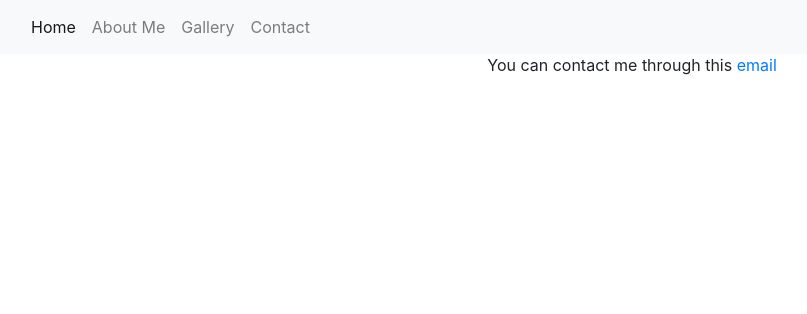
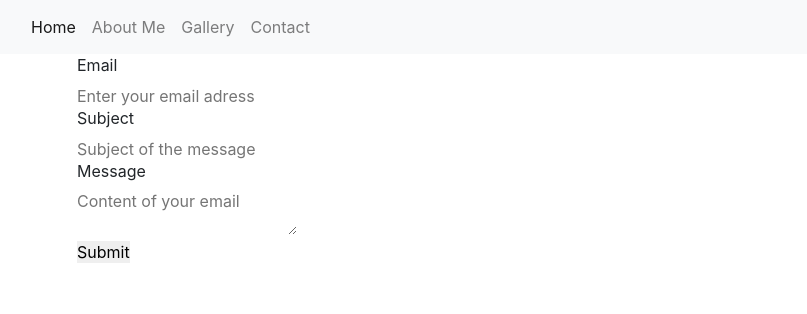
Before and after one commit to sephooko/catCloud, a Flask app: page /contact in a window 1280 px wide. Shown: the top 314 px of the page, without its empty margins (8-815 px from the left). Run offline with Flask 2, Linux system fonts and the light colour scheme; some libraries are stand-ins or nearby versions.

Commit message:
copied mail

```diff
--- a/app.py
+++ b/app.py
@@ -1,9 +1,22 @@
-from flask import Flask, abort, make_response
-from flask import render_template
+from flask import Flask, abort, make_response, request, redirect, render_template, url_for
 from flask_mail import Mail, Message
-from flask import url_for
+import os
+
 
 app = Flask(__name__, template_folder='templates', static_url_path='', static_folder='static')
+
+
+app.config['MAIL_SERVER'] = 'smtp.mailtrap.io'
+app.config['MAIL_PORT'] = 2525
+app.config['MAIL_USERNAME'] = '6b4e162fafe974'
+app.config['MAIL_PASSWORD'] = 'bbca71a7fc7f07'
+app.config['MAIL_USE_TLS'] = True
+app.config['MAIL_USE_SSL'] = False
+app.config['MAIL_DEFAULT_SUBJECT'] = '<Hello from the other side!>'
+secretKey = os.urandom(16)
+app.config['SECRET_KEY'] = 'secretKey'
+
+mail = Mail(app)
 
 
 @app.route('/index')
@@ -25,6 +38,15 @@ def contact():
 @app.route('/about')
 def about():
     return render_template("about.html")
+
+
+@app.route('/msgsent', methods=('GET', 'POST'))
+def msgSent():
+    if request.method == 'POST':
+        msg = Message(subject=request.form.get('subject'), sender=request.form.get('email'), recipients=['mischief@mailtrap.io'])
+        msg.body = request.form.get('msgtext')
+        mail.send(msg)
+    return 'Message sent!'
 
 
 @app.route('/error_denied')
--- a/templates/contact.html
+++ b/templates/contact.html
@@ -4,7 +4,15 @@
 <!--{% block header %} Contact {% endblock %}-->
 
 {% block body %}
-    <p style="text-align: center">You can contact me through this
-        <a class="link" href="mailto:wrx71241@student.wsb.wroclaw.pl">email</a>
-    </p>
+    <div class="container">
+       <form action="{{ url_for('msgSent') }}" method="post">
+           <label for="email">Email</label><br>
+           <input type="text" id="email" name="email" value="{{ request.form.email }}" placeholder='Enter your email adress' required><br>
+           <label for="subject">Subject</label><br>
+           <input type="text" id="subject" name="subject" value="{{ request.form.subject }}" placeholder='Subject of the message'><br>
+           <label for="msgtext">Message</label><br>
+           <textarea type="text" id="msgtext" name="msgtext" placeholder='Content of your email' required>{{ request.form.msgtext }}</textarea><br>
+           <input type="submit" value="Submit">
+       </form>
+   </div>
 {% endblock %}
```
